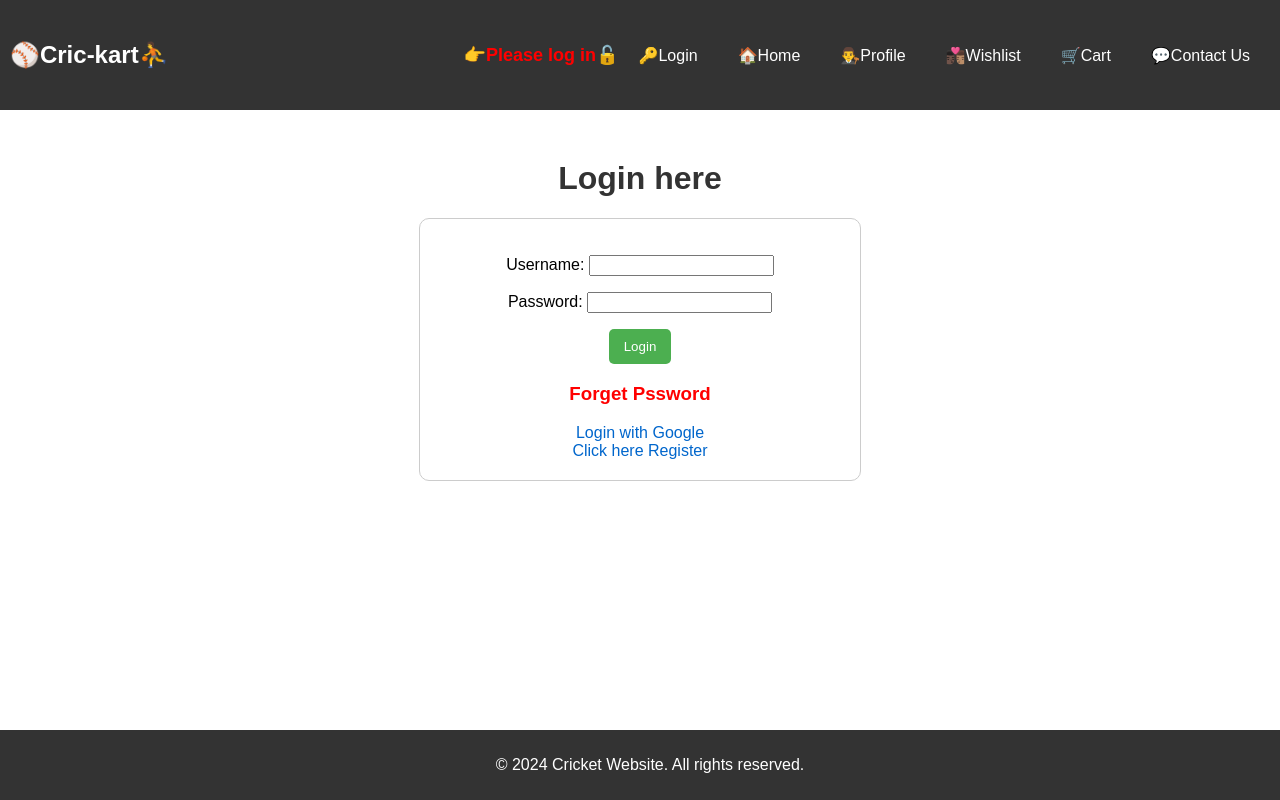
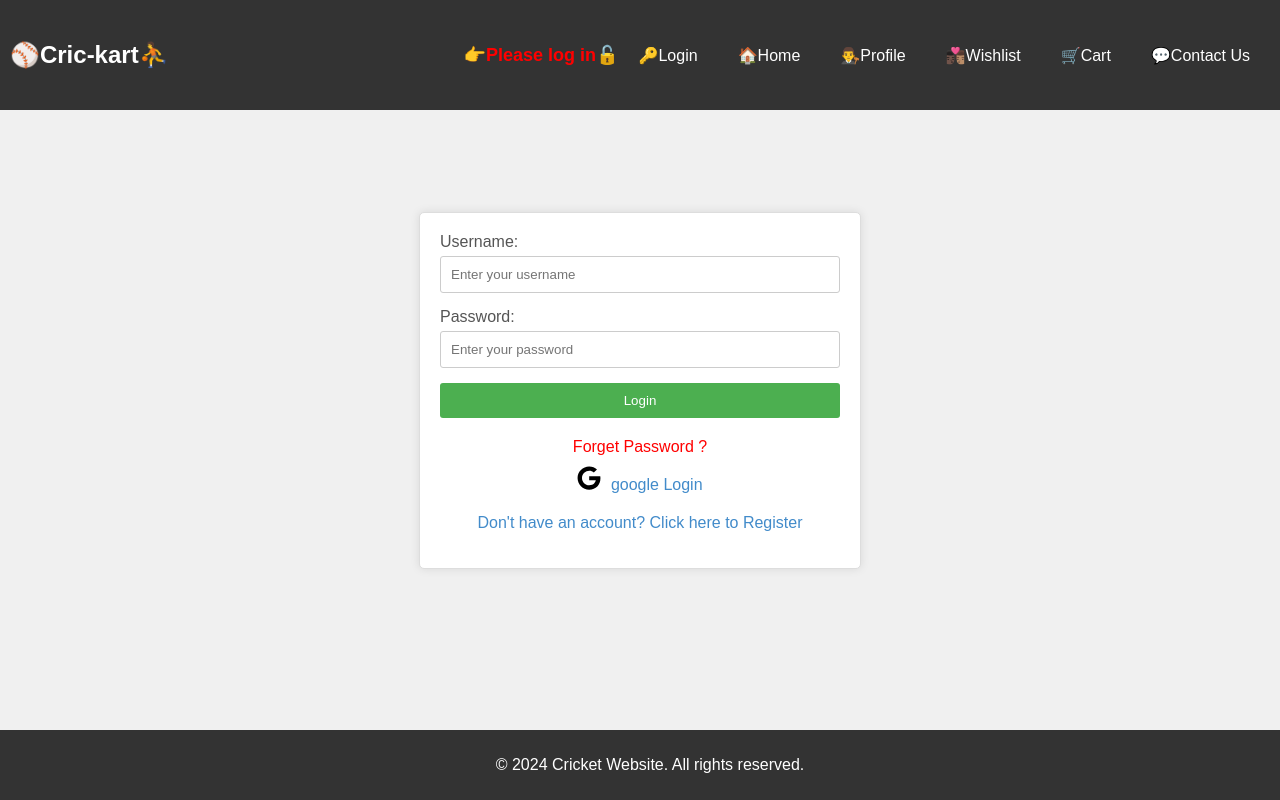
Before and after one commit to saravana1304/cricket-ecomerce-website-project, a Django app: page /userlogin/ in a window 1280 px wide. Run offline with Django 4.2, Linux system fonts and the light colour scheme; some libraries are stand-ins or nearby versions.

Commit message:
login register

```diff
--- a/crickart/static/userapp1/login.css
+++ b/crickart/static/userapp1/login.css
@@ -1,42 +1,133 @@
-/* styles.css */
-center {
-    margin-top: 50px;
+/* userapp1/login.css */
+
+body {
+    font-family: Arial, sans-serif;
+    background-color: #f0f0f0;
+    margin: 0;
 }
 
-h1 {
-    color: #333;
+.center {
+    display: flex;
+    justify-content: center;
+    align-items: center;
+    height: 70vh;
 }
 
-form {
+.login-form {
+    background-color: #fff;
+    border: 1px solid #ddd;
+    padding: 20px;
+    border-radius: 5px;
+    box-shadow: 0 0 10px rgba(0, 0, 0, 0.1);
     max-width: 400px;
-    margin: auto;
-    padding: 20px;
+    width: 100%;
+}
+
+.form-group {
+    margin-bottom: 15px;
+}
+
+label {
+    display: block;
+    margin-bottom: 5px;
+    color: #555;
+}
+
+input[type="text"],
+input[type="password"] {
+    width: 100%;
+    padding: 10px;
     border: 1px solid #ccc;
-    border-radius: 10px;
+    border-radius: 3px;
+    box-sizing: border-box;
 }
 
 input[type="submit"] {
-    background-color: #4CAF50;
-    color: white;
-    padding: 10px 15px;
+    background-color: #4caf50;
+    color: #fff;
+    padding: 10px;
     border: none;
-    border-radius: 5px;
+    border-radius: 3px;
     cursor: pointer;
+    width: 100%;
 }
 
-h3 {
-    color: red;
+input[type="submit"]:hover {
+    background-color: #45a049;
 }
 
-h2 {
-    color: #333;
+.social-login {
+    margin-top: 10px;
 }
 
-a {
-    text-decoration: none;
-    color: #0066cc;
+.register-link {
+    margin-top: 10px;
+    color: #428bca;
+    text-align: center;
 }
 
-a:hover {
+.register-link a {
+    color: #428bca;
+    text-decoration: none;
+}
+
+.register-link a:hover {
     text-decoration: underline;
 }
+
+
+/* this code for forget password */
+.forget {
+    text-align: center;
+    margin-top: 20px;
+}
+
+.forget a {
+    color: red;
+    text-decoration: none;
+}
+
+.forget a:hover {
+    text-decoration: underline;
+}
+
+/* this code for googleloin */
+
+.social-login {
+    text-align: center;
+    margin-top: 10px;
+}
+
+
+.social-login svg {
+    width: 24px; /* Adjust the width of the SVG icon */
+    height: 24px; /* Adjust the height of the SVG icon */
+    fill: linear-gradient(to right, #4285f4, #0F9D58); /* Green to Blue gradient */
+    margin-right: 5px; /* Add spacing between the icon and the text */
+}
+
+.social-login a {
+    color: #428bca;
+    text-align: center;
+    text-decoration: none;
+}
+
+.social-login a:hover {
+    text-decoration: underline;
+}
+
+/* Account details display*/
+.register-link {
+    margin-top: 20px; /* Adjust the margin-top value as needed */
+    color: #428bca;
+    text-align: center;
+}
+
+.register-link a {
+    color: #428bca;
+    text-decoration: none;
+}
+
+.register-link a:hover {
+    text-decoration: underline;
+}
--- a/crickart/userapp1/forms.py
+++ b/crickart/userapp1/forms.py
@@ -4,15 +4,28 @@ from django.contrib.auth.models import User
 from django import forms
 from django.forms.widgets import PasswordInput,TextInput
 
-
 # creating user we use this form
 class CreateUserForm(UserCreationForm):
+    def __init__(self, *args, **kwargs):
+
+        # Set placeholders
+        super(CreateUserForm, self).__init__(*args, **kwargs)
+        self.fields['username'].widget.attrs['placeholder'] = 'Enter your username'
+        self.fields['email'].widget.attrs['placeholder'] = 'Enter your email'
+        self.fields['password1'].widget.attrs['placeholder'] = 'Enter your password'
+        self.fields['password2'].widget.attrs['placeholder'] = 'Confirm your password'
+
+        # Hide last_login field
+        if 'last_login' in self.fields:
+            self.fields['last_login'].widget = forms.HiddenInput()
+
     class Meta:
         model=User
         fields=['username','email','password1','password2']
 
 
 # user athendication for we using this form
+
 class UserLoginForm(AuthenticationForm):
-    username=forms.CharField(widget=TextInput())
-    password=forms.CharField(widget=PasswordInput())
+    username = forms.CharField(widget=forms.TextInput(attrs={'placeholder': 'Enter your username'}))
+    password = forms.CharField(widget=forms.PasswordInput(attrs={'placeholder': 'Enter your password'}))
--- a/crickart/userapp1/templates/userapp1/login.html
+++ b/crickart/userapp1/templates/userapp1/login.html
@@ -1,27 +1,44 @@
-
 {% extends 'userapp1/main.html' %}
 {% load static %}
 
 {% block content %}
 
 <link rel="stylesheet" href="{% static 'userapp1/login.css' %}">
-<center>
-    <h1>Login here</h1>
 
-    <form method="POST" autocomplete="off">
+<link rel="stylesheet" href="https://cdn.jsdelivr.net/npm/@fortawesome/fontawesome-free@6.4.2/css/fontawesome.min.css"
+    integrity="sha384-BY+fdrpOd3gfeRvTSMT+VUZmA728cfF9Z2G42xpaRkUGu2i3DyzpTURDo5A6CaLK" crossorigin="anonymous">
+
+<div class="center">
+    <form method="POST" class="login-form">
         {% csrf_token %}
 
-        {{loginform.as_p}}
+        {% for field in loginform %}
+        <div class="form-group">
+            <label for="{{ field.id_for_label }}">
+                {{ field.label_tag }}
+            </label>
+            {{ field }}
+        </div>
+        {% endfor %}
 
-        <input type="submit" value="Login"> <br>
+        <input type="submit" value="Login">
 
-        {% load socialaccount %}
-        <h3 style="color: red;"> Forget Pssword</h3>
+        <div class="forget">
+            <a href="{% url 'google_login' %}">Forget Password ? </a>
+        </div>
 
-        <a style="padding-bottom: 10px;" href="{% url 'google_login' %}">Login with Google</a> <br>
+        <div class="social-login">
+            <svg xmlns="http://www.w3.org/2000/svg" viewBox="0 0 488 512"><!--!Font Awesome Free 6.5.1 by @fontawesome - https://fontawesome.com License - https://fontawesome.com/license/free Copyright 2024 Fonticons, Inc.--><path d="M488 261.8C488 403.3 391.1 504 248 504 110.8 504 0 393.2 0 256S110.8 8 248 8c66.8 0 123 24.5 166.3 64.9l-67.5 64.9C258.5 52.6 94.3 116.6 94.3 256c0 86.5 69.1 156.6 153.7 156.6 98.2 0 135-70.4 140.8-106.9H248v-85.3h236.1c2.3 12.7 3.9 24.9 3.9 41.4z"/></svg>
+            <a href="{% url 'google_login' %}">google Login</i></a>
+        </div>
+        <p class="register-link">Don't have an account? <a href="{% url 'userregister' %}">Click here to Register</a></p>
+    </div>
 
-        <a href="{% url 'register' %}"> Click here Register</a>
     </form>
-</center>
+</div>
+
+
+
+
 
 {% endblock %}
--- a/crickart/userapp1/urls.py
+++ b/crickart/userapp1/urls.py
@@ -5,7 +5,7 @@ from . import views
 
 urlpatterns = [
     path('',views.userindex,name='home'),
-    path('userregister/',views.userregister,name='register'),
+    path('userregister/',views.userregister,name='userregister'),
     path('userlogin/',views.userlogin,name='userlogin'),
     path('contactus/',views.contactus,name='contactus'),
     path('logout/',views.userlogout,name='logout'),
--- a/crickart/userapp1/views.py
+++ b/crickart/userapp1/views.py
@@ -22,7 +22,6 @@ def userindex(request):
 
 def userregister(request):
     form=CreateUserForm()
-    print(request)
     if request.method=='POST':
         form=CreateUserForm(request.POST)
         if form.is_valid():
```
Also changed, not shown: crickart/static/userapp1/register.css (added, +47 -0 lines), crickart/userapp1/templates/userapp1/register.html (+15 -12 lines).
